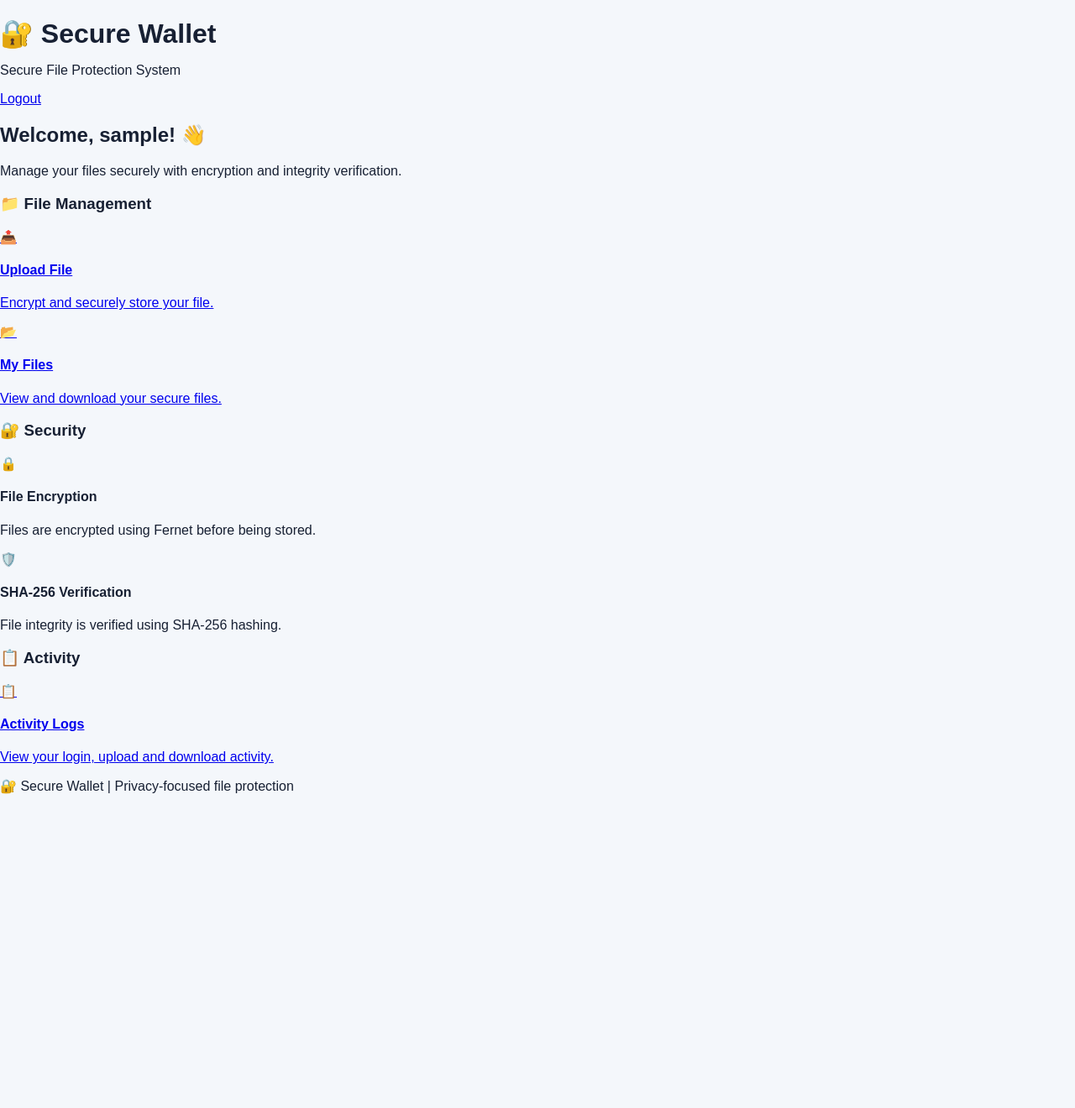
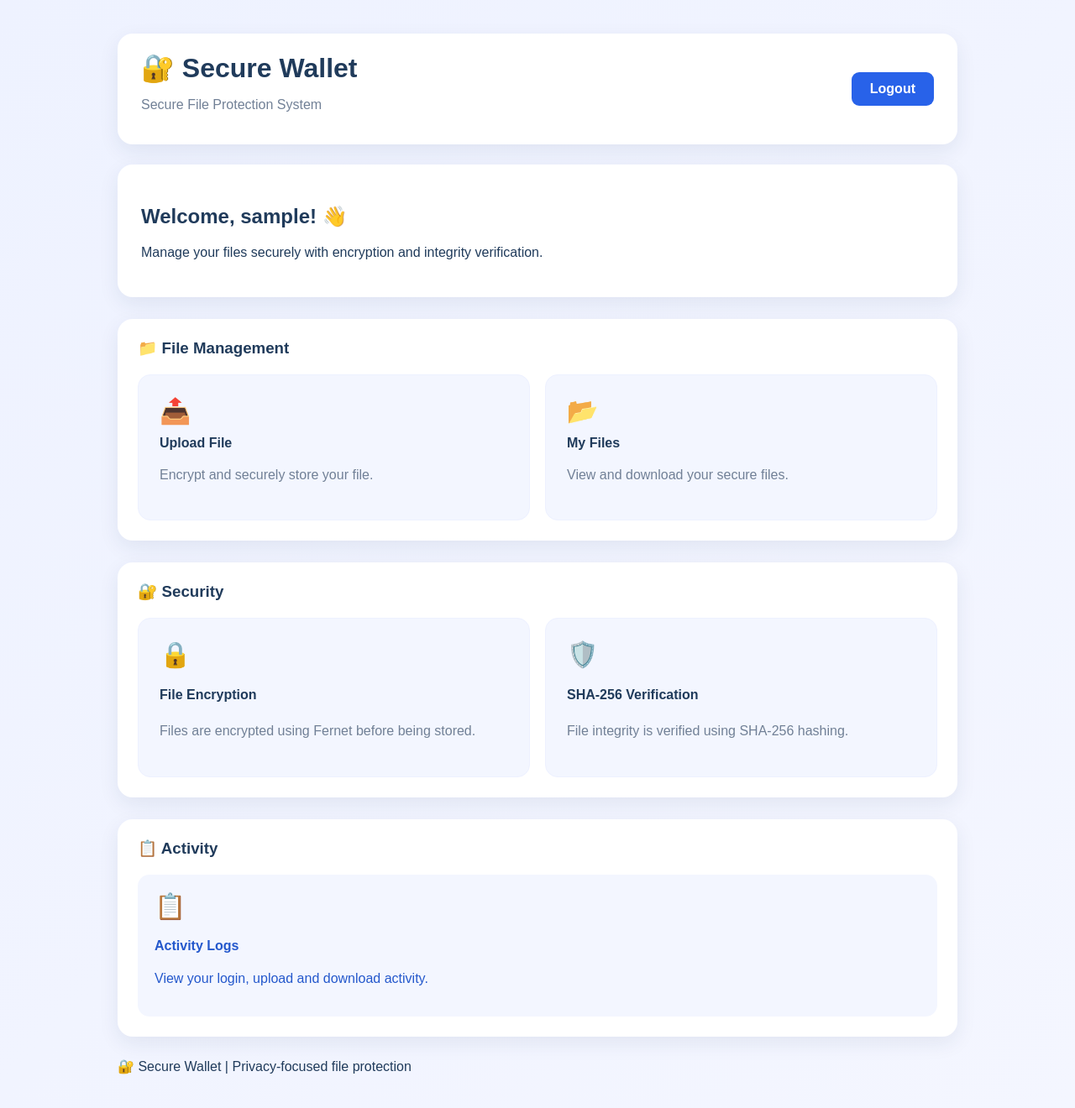
Before and after one commit to 2303a52332/secure-wallet, a Flask app: page /dashboard in a window 1280 px wide. Shown: the whole page at 84% size. Before the commit the page ends 946 px from the top, so only its background shows below. Run offline with Flask 3, Linux system fonts and the light colour scheme; the visitor is signed in with stand-in values (Sample User, id 1); parts of the project's set-up code (start-up, migrations or seed data) failed here and were passed over.

Commit message:
Improve dashboard card layout

```diff
--- a/static/css/style.css
+++ b/static/css/style.css
@@ -23,3 +23,309 @@ h1 {
     margin-top: 30px;
     font-weight: bold;
 }
+/* ===== SECURE WALLET LANDING PAGE ===== */
+
+.landing-page {
+    min-height: 100vh;
+    margin: 0;
+    padding: 40px 20px;
+    display: flex;
+    justify-content: center;
+    align-items: center;
+    background: linear-gradient(135deg, #eef2ff, #f4f6ff, #edf2ff);
+    color: #19324f;
+    font-family: Arial, sans-serif;
+    box-sizing: border-box;
+}
+
+.landing-page * {
+    box-sizing: border-box;
+}
+
+.landing-card {
+    width: 100%;
+    max-width: 796px;
+    padding: 56px 48px 48px;
+    background: white;
+    border-radius: 22px;
+    text-align: center;
+    box-shadow: 0 18px 45px rgba(31, 53, 89, 0.12);
+}
+
+.landing-icon {
+    font-size: 44px;
+    margin-bottom: 12px;
+}
+
+.landing-card h1 {
+    margin: 0;
+    color: #203b5b;
+    font-size: 34px;
+}
+
+.landing-card h3 {
+    margin: 10px 0 30px;
+    color: #748395;
+    font-size: 17px;
+    font-weight: 400;
+}
+
+.landing-description {
+    max-width: 630px;
+    margin: 0 auto 34px;
+    color: #657488;
+    font-size: 14px;
+    line-height: 1.65;
+}
+
+.features-grid {
+    display: grid;
+    grid-template-columns: repeat(4, 1fr);
+    gap: 14px;
+}
+
+.feature-card {
+    min-height: 146px;
+    padding: 22px 12px;
+    background: #f4f7ff;
+    border-radius: 14px;
+}
+
+.feature-icon {
+    font-size: 25px;
+    margin-bottom: 8px;
+}
+
+.feature-card h4 {
+    margin: 0 0 7px;
+    color: #203b5b;
+    font-size: 13px;
+}
+
+.feature-card p {
+    margin: 0;
+    color: #718096;
+    font-size: 11px;
+    line-height: 1.5;
+}
+
+.landing-buttons {
+    display: flex;
+    justify-content: center;
+    gap: 12px;
+    margin: 34px 0 25px;
+}
+
+.login-button,
+.register-button {
+    display: inline-flex;
+    align-items: center;
+    justify-content: center;
+    padding: 12px 25px;
+    border-radius: 10px;
+    text-decoration: none;
+    font-size: 14px;
+    font-weight: bold;
+    transition: 0.2s;
+}
+
+.login-button {
+    background: #2862e9;
+    color: white;
+}
+
+.register-button {
+    background: #e8efff;
+    color: #2862e9;
+}
+
+.login-button:hover {
+    background: #174dcc;
+}
+
+.register-button:hover {
+    background: #d9e5ff;
+}
+
+.landing-card footer {
+    color: #7a8898;
+    font-size: 11px;
+}
+
+/* Mobile responsive design */
+
+@media (max-width: 650px) {
+    .landing-card {
+        padding: 40px 22px;
+    }
+
+    .features-grid {
+        grid-template-columns: repeat(2, 1fr);
+    }
+}
+
+@media (max-width: 400px) {
+    .features-grid {
+        grid-template-columns: 1fr;
+    }
+
+    .landing-buttons {
+        flex-direction: column;
+    }
+}
+/* ===== DASHBOARD DESIGN ===== */
+
+body {
+    background: linear-gradient(135deg, #eef2ff, #f4f6ff);
+    color: #203b5b;
+    font-family: Arial, sans-serif;
+}
+
+.dashboard-container {
+    max-width: 1000px;
+    margin: 40px auto;
+    padding: 0 24px;
+}
+
+/* Header */
+
+.top-bar {
+    background: white;
+    padding: 22px 28px;
+    border-radius: 18px;
+    box-shadow: 0 8px 25px rgba(30, 50, 90, 0.08);
+    display: flex;
+    justify-content: space-between;
+    align-items: center;
+    margin-bottom: 24px;
+}
+
+.top-bar h1 {
+    margin: 0;
+    color: #203b5b;
+}
+
+.top-bar p {
+    color: #718096;
+}
+
+/* Welcome box */
+
+.welcome-section {
+    background: white;
+    padding: 28px;
+    border-radius: 18px;
+    margin-bottom: 26px;
+    box-shadow: 0 8px 25px rgba(30, 50, 90, 0.08);
+}
+
+.welcome-section h2 {
+    color: #203b5b;
+}
+
+/* Main sections */
+
+.dashboard-container .section {
+    background: white;
+    padding: 24px;
+    border-radius: 18px;
+    margin-bottom: 26px;
+    box-shadow: 0 8px 25px rgba(30, 50, 90, 0.08);
+}
+
+.section h3 {
+    color: #203b5b;
+    margin-top: 0;
+    margin-bottom: 20px;
+}
+
+/* File management cards */
+
+.card-grid,
+.security-grid {
+    display: grid;
+    grid-template-columns: repeat(2, minmax(0, 1fr));
+    gap: 18px;
+}
+
+.dashboard-card,
+.security-card {
+    display: block;
+    background: #f3f6ff;
+    padding: 25px;
+    border-radius: 15px;
+    text-decoration: none;
+    color: #203b5b;
+    transition: 0.2s ease;
+    border: 1px solid #edf1ff;
+}
+
+.dashboard-card:hover {
+    background: #e8efff;
+    transform: translateY(-3px);
+}
+
+.dashboard-card h4 {
+    color: #203b5b;
+    margin: 12px 0;
+}
+
+.dashboard-card p,
+.security-card p {
+    color: #718096;
+    line-height: 1.6;
+}
+
+/* Icons */
+
+.card-icon {
+    font-size: 30px;
+}
+
+/* Activity links */
+
+.section > a,
+.section .activity-card {
+    display: block;
+    background: #f3f6ff;
+    padding: 20px;
+    border-radius: 14px;
+    color: #2458cc;
+    text-decoration: none;
+    margin-top: 12px;
+}
+
+.section > a:hover {
+    background: #e8efff;
+}
+
+/* Logout button */
+
+.logout-btn {
+    background: #2862e9;
+    color: white;
+    padding: 11px 22px;
+    border-radius: 9px;
+    text-decoration: none;
+    font-weight: bold;
+}
+
+/* Mobile layout */
+
+@media (max-width: 650px) {
+    .dashboard-container {
+        margin: 20px auto;
+        padding: 0 14px;
+    }
+
+    .card-grid,
+    .security-grid {
+        grid-template-columns: 1fr;
+    }
+
+    .top-bar {
+        flex-direction: column;
+        align-items: flex-start;
+        gap: 15px;
+    }
+}
```
